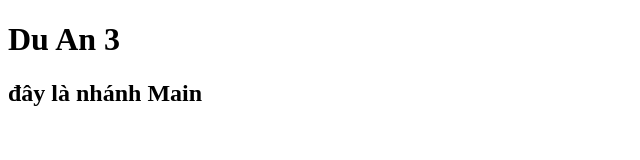
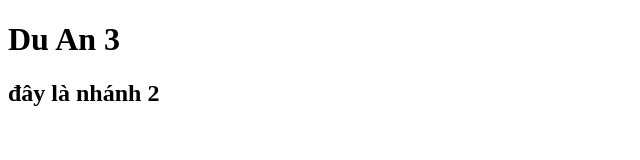
Before and after one commit to HoThanhLich/duan3, a plain HTML site: page index.html in a window 1280 px wide. Shown: the full height of the page, 0-640 px from the left. Drawn offline with Linux system fonts and the light colour scheme.

Commit message:
commit nhanh 2

```diff
--- a/index.html
+++ b/index.html
@@ -7,6 +7,6 @@
   </head>
   <body>
     <h1>Du An 3</h1>
-    <h2>đây là nhánh Main</h2>
+    <h2>đây là nhánh 2</h2>
   </body>
 </html>
```
